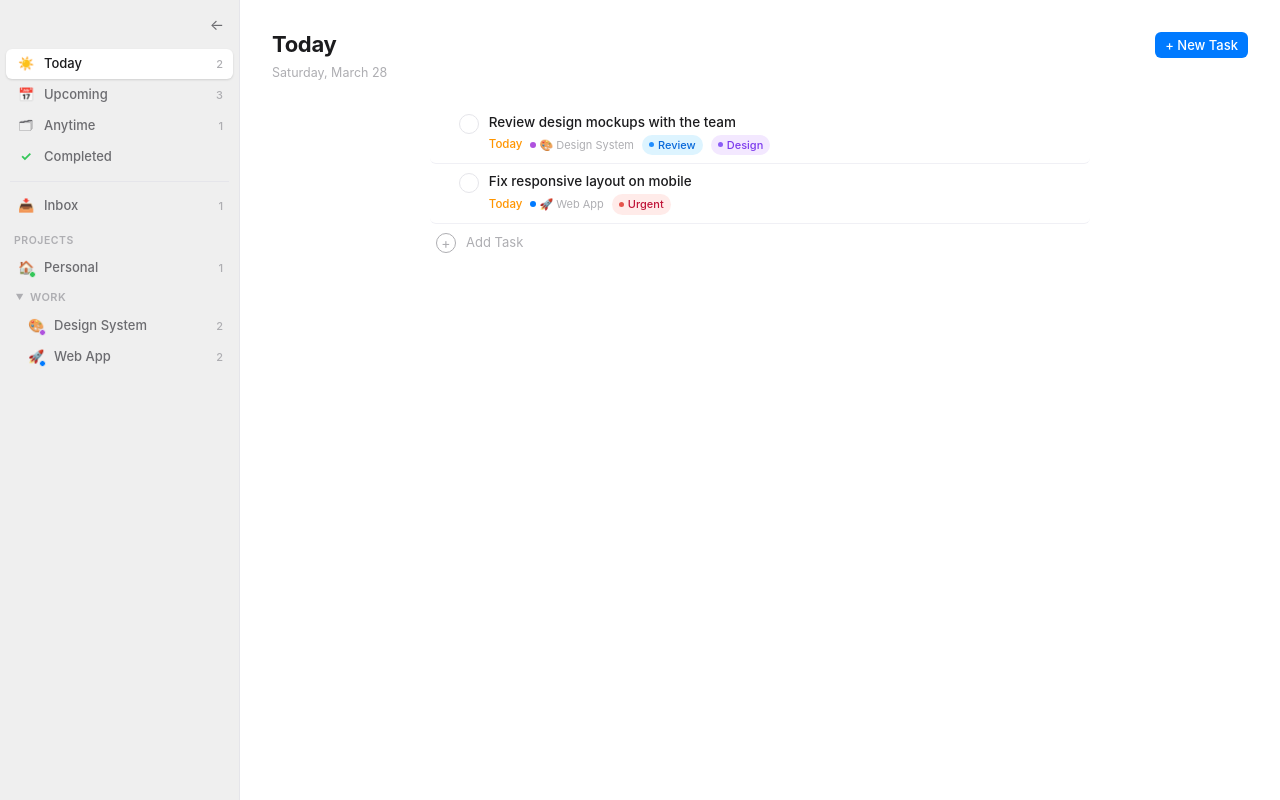
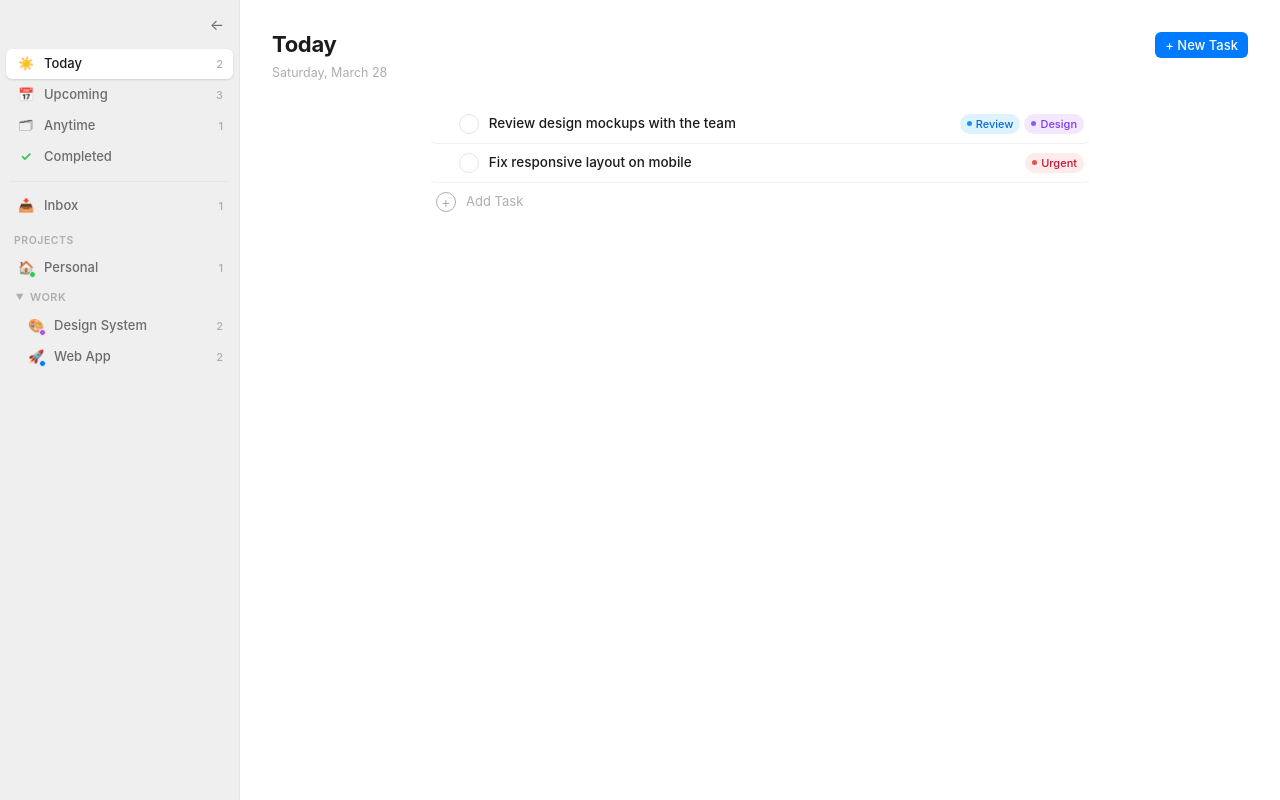
Before and after one commit to sedeutsch/todoapp, a React (Vite) app: page / in a window 1280 px wide. Built offline with nearby package versions, Linux system fonts and the light colour scheme.

Commit message:
Simplify todo items to single row with inline tags, remove date/project labels

```diff
--- a/src/components/TodoItem.jsx
+++ b/src/components/TodoItem.jsx
@@ -2,17 +2,15 @@ import { useState } from 'react'
 import { Draggable } from '@hello-pangea/dnd'
 import useTodoStore from '../store'
 import TagChip from './TagChip'
-import { formatDate, isOverdue, todayStr, getTagColor } from '../utils'
+
 
 export default function TodoItem({ todo, index, showProject = false, onEdit }) {
-  const { toggleTodo, tags, projects } = useTodoStore()
+  const { toggleTodo, tags } = useTodoStore()
   const [justCompleted, setJustCompleted] = useState(false)
 
   const todoTags = (todo.tags || [])
     .map((id) => tags.find((t) => t.id === id))
     .filter(Boolean)
-
-  const project = todo.projectId ? projects.find((p) => p.id === todo.projectId) : null
 
   const handleCheck = (e) => {
     e.stopPropagation()
@@ -22,15 +20,6 @@ export default function TodoItem({ todo, index, showProject = false, onEdit }) {
     }
     toggleTodo(todo.id)
   }
-
-  const dateLabel = formatDate(todo.dueDate)
-  const dueDateClass = !todo.dueDate
-    ? ''
-    : isOverdue(todo.dueDate) && !todo.completed
-    ? 'overdue'
-    : todo.dueDate === todayStr()
-    ? 'today-date'
-    : 'future-date'
 
   return (
     <Draggable draggableId={todo.id} index={index}>
@@ -62,31 +51,19 @@ export default function TodoItem({ todo, index, showProject = false, onEdit }) {
 
           {/* Content */}
           <div className="todo-content">
-            <div className="todo-title">{todo.title || 'Untitled'}</div>
-            <div className="todo-meta">
-              {dateLabel && (
-                <span className={`todo-date ${dueDateClass}`}>
-                  {dueDateClass === 'overdue' ? '⚠ ' : ''}
-                  {dateLabel}
-                </span>
+            <div className="todo-row">
+              <span className="todo-title">{todo.title || 'Untitled'}</span>
+              {todoTags.length > 0 && (
+                <div className="todo-tags-inline">
+                  {todoTags.map((tag) => (
+                    <TagChip key={tag.id} tag={tag} />
+                  ))}
+                </div>
               )}
-              {showProject && project && (
-                <span className="todo-project-badge">
-                  <span className="project-dot" style={{ background: project.color }} />
-                  {project.icon} {project.name}
-                </span>
+              {todo.reminder && (
+                <span className="todo-reminder-icon" title={`Reminder: ${todo.reminder}`}>🔔</span>
               )}
-              {todoTags.map((tag) => (
-                <TagChip key={tag.id} tag={tag} />
-              ))}
             </div>
-          </div>
-
-          {/* Right side */}
-          <div className="todo-right">
-            {todo.reminder && (
-              <span title={`Reminder: ${todo.reminder}`} style={{ fontSize: '12px', color: 'var(--text-tertiary)' }}>🔔</span>
-            )}
           </div>
         </div>
       )}
--- a/src/index.css
+++ b/src/index.css
@@ -207,7 +207,7 @@ input, textarea, select { font-family: inherit; outline: none; border: none; bac
 
 /* ─── Todo Item ────────────────────────────────────────────────────────────── */
 .todo-item {
-  display: flex; align-items: flex-start; gap: 10px;
+  display: flex; align-items: center; gap: 10px;
   padding: 8px 6px; border-radius: var(--radius-sm); cursor: pointer;
   transition: background var(--transition); position: relative;
   border-bottom: 1px solid var(--border-light);
@@ -232,10 +232,12 @@ input, textarea, select { font-family: inherit; outline: none; border: none; bac
 
 .todo-content { flex: 1; min-width: 0; }
 
+.todo-row { display: flex; align-items: center; gap: 8px; min-width: 0; }
+
 .todo-title {
   font-size: 13.5px; font-weight: 500; color: var(--text-primary);
   white-space: nowrap; overflow: hidden; text-overflow: ellipsis;
-  line-height: 1.4; transition: color 0.3s;
+  flex: 1; min-width: 0; line-height: 1.4; transition: color 0.3s;
 }
 .todo-item.completed .todo-title {
   color: var(--text-tertiary);
@@ -243,15 +245,8 @@ input, textarea, select { font-family: inherit; outline: none; border: none; bac
   text-decoration-color: var(--text-tertiary);
 }
 
-.todo-meta { display: flex; align-items: center; gap: 8px; margin-top: 3px; flex-wrap: wrap; }
-
-.todo-date { font-size: 11.5px; font-weight: 500; display: flex; align-items: center; gap: 3px; }
-.todo-date.overdue { color: var(--danger); }
-.todo-date.today-date { color: var(--warning); }
-.todo-date.future-date { color: var(--text-tertiary); }
-
-.todo-project-badge { font-size: 11px; color: var(--text-tertiary); display: flex; align-items: center; gap: 3px; }
-.project-dot { width: 6px; height: 6px; border-radius: 50%; display: inline-block; }
+.todo-tags-inline { display: flex; align-items: center; gap: 4px; flex-shrink: 0; }
+.todo-reminder-icon { font-size: 11px; flex-shrink: 0; }
 
 .tag-chip {
   display: inline-flex; align-items: center; gap: 4px;
@@ -260,7 +255,7 @@ input, textarea, select { font-family: inherit; outline: none; border: none; bac
 }
 .tag-dot { width: 5px; height: 5px; border-radius: 50%; flex-shrink: 0; }
 
-.todo-right { display: flex; align-items: center; gap: 4px; flex-shrink: 0; }
+
 .todo-drag-handle {
   opacity: 0; cursor: grab; color: var(--text-tertiary);
   font-size: 12px; padding: 2px; transition: opacity var(--transition);
```
